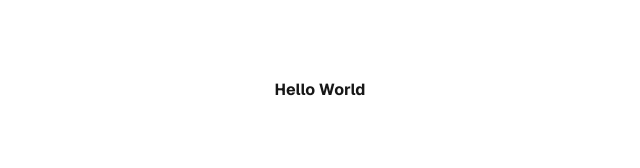
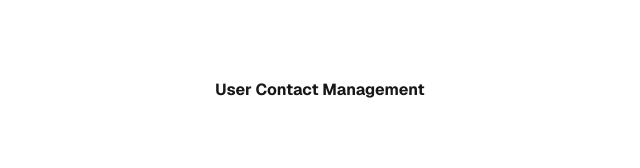
Before and after one commit to bagoesrex/user-contact-fe, a Next.js app: page / in a window 1280 px wide. Shown: the top 168 px of the page, without its empty margins (320-960 px from the left). Built offline with nearby package versions, Linux system fonts and the light colour scheme.

Commit message:
chore: add application configuration file

```diff
--- a/src/app/page.tsx
+++ b/src/app/page.tsx
@@ -1,7 +1,9 @@
+import { APP_CONFIG } from "@/config/app-config";
+
 export default function HomePage() {
   return (
     <div className="font-sans grid grid-rows-[20px_1fr_20px] items-center justify-items-center min-h-screen p-8 pb-20 gap-16 sm:p-20">
-      <h1 className="text-center font-bold">Hello World</h1>
+      <h1 className="text-center font-bold">{APP_CONFIG.name}</h1>
     </div>
   );
 }
--- /dev/null
+++ b/src/config/app-config.ts
@@ -0,0 +1,10 @@
+import packageJson from "../../package.json";
+
+const currentYear = new Date().getFullYear();
+
+export const APP_CONFIG = {
+    name: "User Contact Management",
+    version: packageJson.version,
+    copyright: `© ${currentYear} Bagoes Rex`,
+    description: "Aplikasi untuk mengelola kontak pengguna secara mudah, cepat, dan terorganisir."
+};
```
